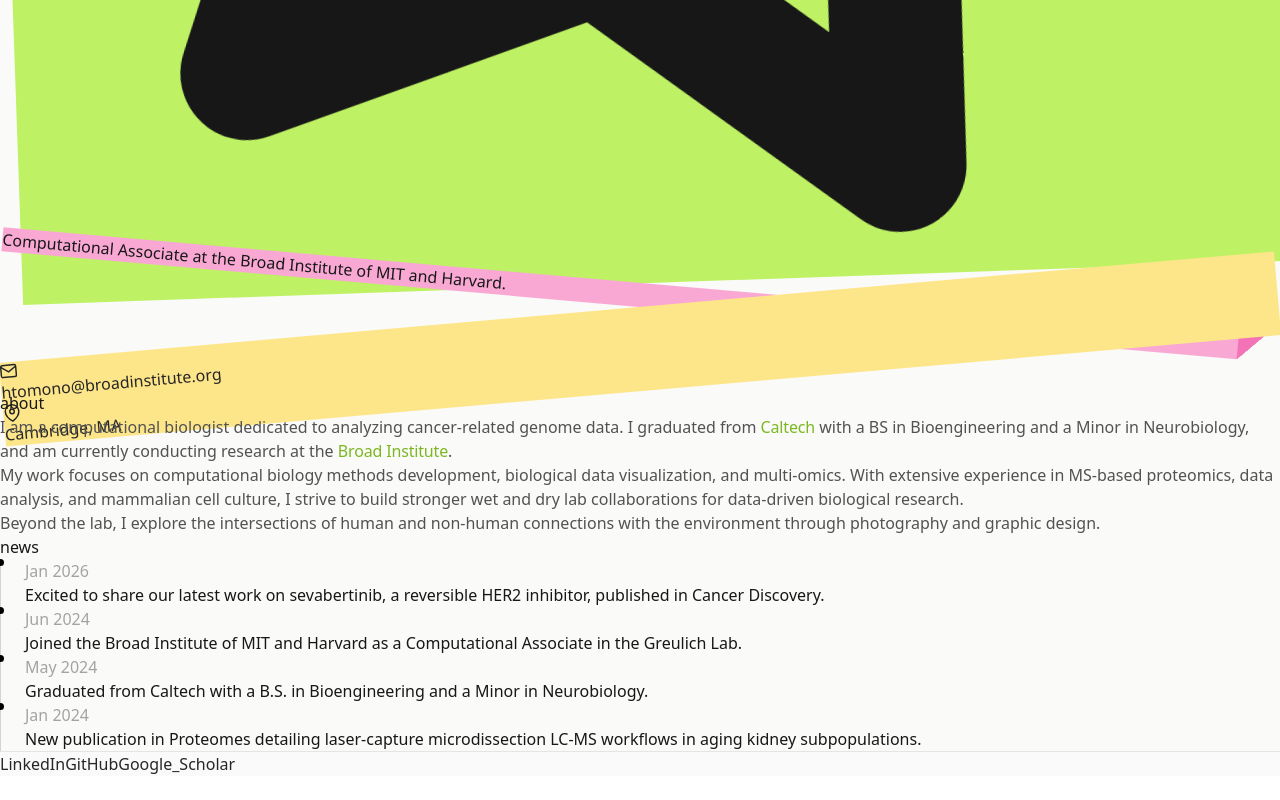
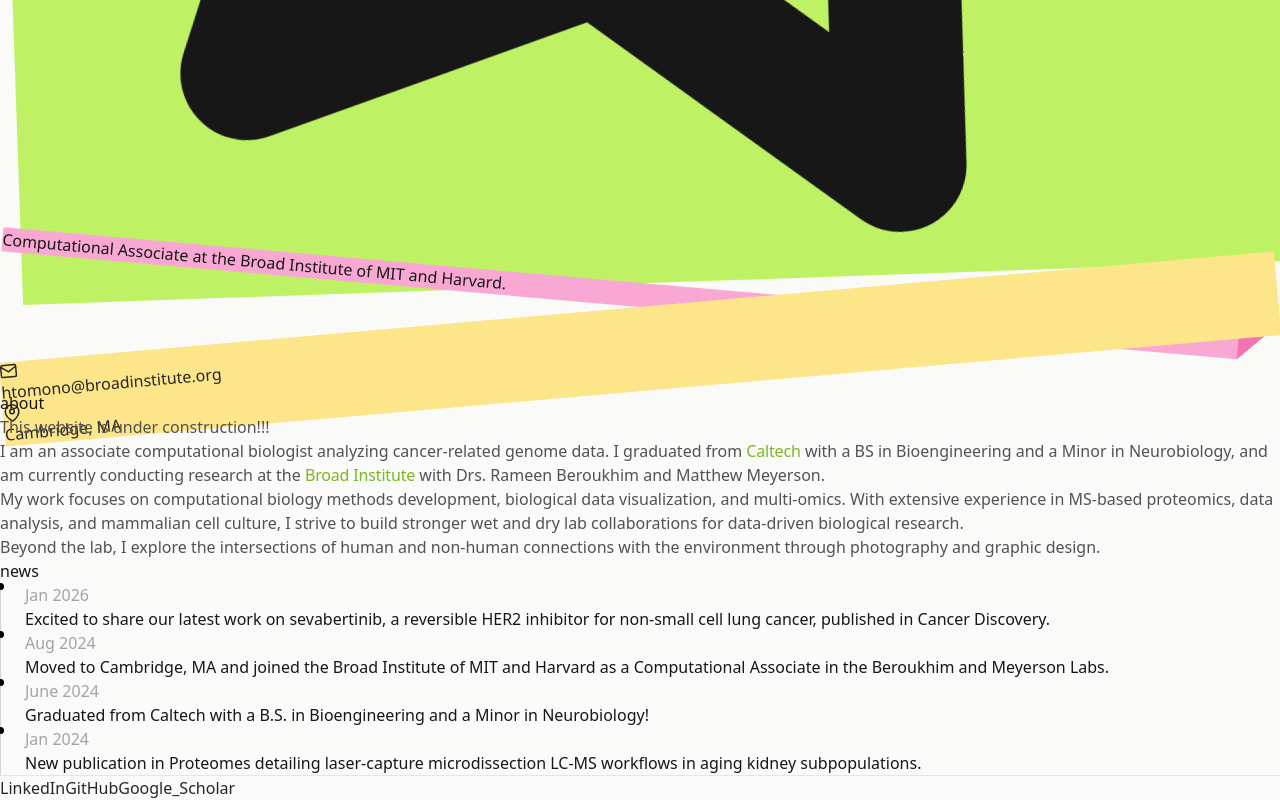
Before and after one commit to harunatomono/harunatomono.github.io, a React (Vite) app: page / in a window 1280 px wide. Shown: the part 2349-3149 px from the top of the page. Before the commit the page ends 3125 px from the top, so only its background shows below. Built offline with nearby package versions, Linux system fonts and the light colour scheme.

Commit message:
update about info and dates

```diff
--- a/src/content/siteContent.js
+++ b/src/content/siteContent.js
@@ -105,11 +105,14 @@ export const siteContent = {
     about: {
         paragraphs: [
             [
-                { text: 'I am a computational biologist dedicated to analyzing cancer-related genome data. I graduated from ' },
+                { text: 'This website is under construction!!!' }
+            ],
+            [
+                { text: 'I am an associate computational biologist analyzing cancer-related genome data. I graduated from ' },
                 { text: 'Caltech', highlight: true, href: 'https://www.caltech.edu' },
                 { text: ' with a BS in Bioengineering and a Minor in Neurobiology, and am currently conducting research at the ' },
                 { text: 'Broad Institute', highlight: true, href: 'https://www.broadinstitute.org' },
-                { text: '.' },
+                { text: ' with Drs. Rameen Beroukhim and Matthew Meyerson.' },
             ],
             [
                 { text: 'My work focuses on computational biology methods development, biological data visualization, and multi-omics. With extensive experience in MS-based proteomics, data analysis, and mammalian cell culture, I strive to build stronger wet and dry lab collaborations for data-driven biological research.' },
@@ -123,18 +126,18 @@ export const siteContent = {
         {
             date: 'Jan 2026',
             contentSegments: [
-                { text: 'Excited to share our latest work on sevabertinib, a reversible HER2 inhibitor, published in ' },
+                { text: 'Excited to share our latest work on sevabertinib, a reversible HER2 inhibitor for non-small cell lung cancer, published in ' },
                 { text: 'Cancer Discovery', href: 'https://doi.org/10.1158/2159-8290.CD-25-0605' },
                 { text: '.' },
             ],
         },
         {
-            date: 'Jun 2024',
-            content: 'Joined the Broad Institute of MIT and Harvard as a Computational Associate in the Greulich Lab.',
+            date: 'Aug 2024',
+            content: 'Moved to Cambridge, MA and joined the Broad Institute of MIT and Harvard as a Computational Associate in the Beroukhim and Meyerson Labs.',
         },
         {
-            date: 'May 2024',
-            content: 'Graduated from Caltech with a B.S. in Bioengineering and a Minor in Neurobiology.',
+            date: 'June 2024',
+            content: 'Graduated from Caltech with a B.S. in Bioengineering and a Minor in Neurobiology!',
         },
         {
             date: 'Jan 2024',
```
